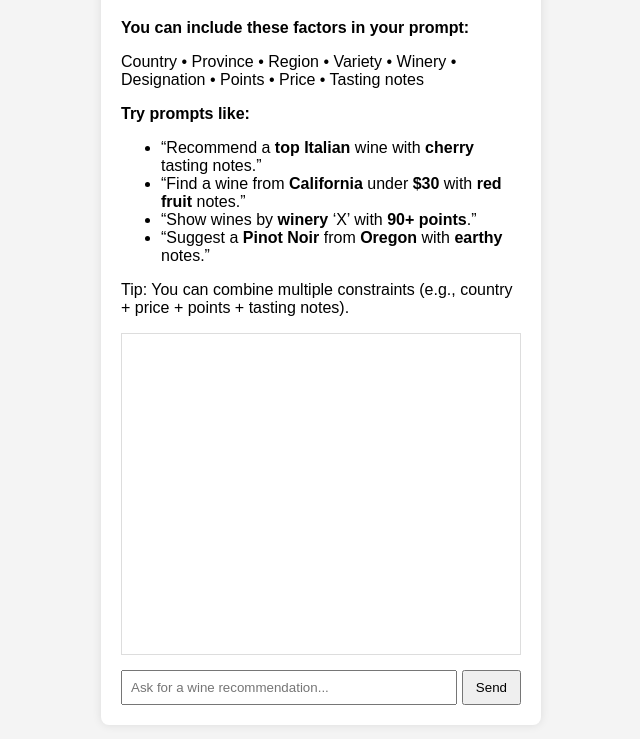
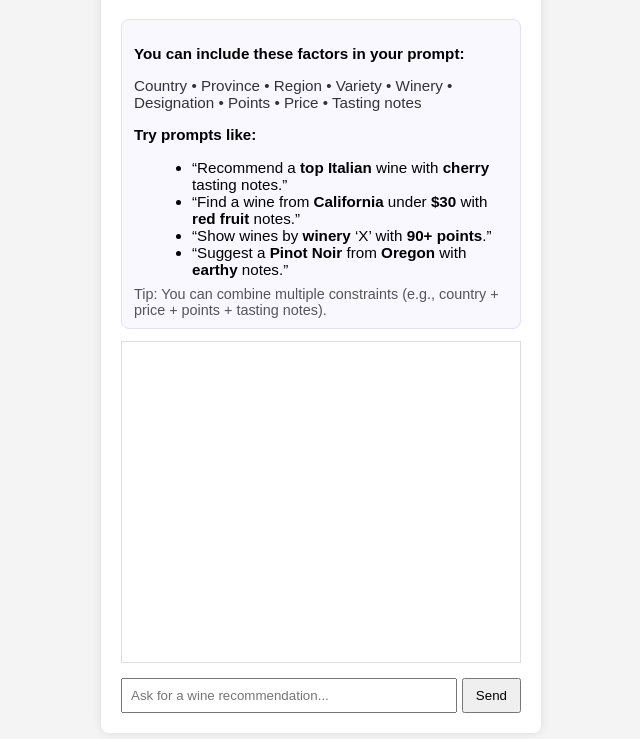
Before and after one commit to DouglasBinschus/winebot-website, a plain HTML site: page index.html in a window 1280 px wide. Shown: the part 167-906 px from the top of the page, without its empty margins (319-959 px from the left). Drawn offline with Linux system fonts and the light colour scheme.

Commit message:
Add help box styles to style.css
Added styles for help box and its elements.

```diff
--- a/style.css
+++ b/style.css
@@ -48,3 +48,26 @@ button {
   margin-left: 5px;
   cursor: pointer;
 }
+.help-box {
+  background: #f9f7ff;
+  border: 1px solid #e6ddff;
+  border-radius: 8px;
+  padding: 10px 12px;
+  margin-bottom: 12px;
+  font-size: 0.95rem;
+}
+
+.help-box .factors {
+  margin: 6px 0 12px;
+  color: #333;
+}
+
+.help-box ul {
+  margin: 6px 0 8px 18px;
+}
+
+.help-box .small-note {
+  margin: 8px 0 0;
+  color: #555;
+  font-size: 0.9rem;
+}
```
